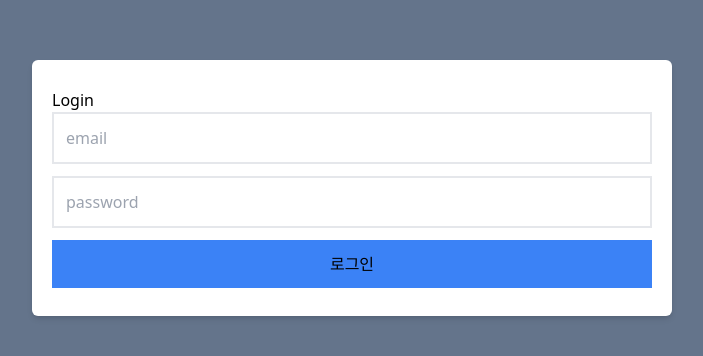
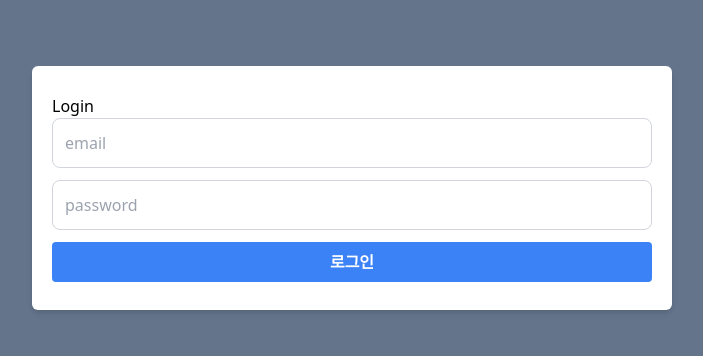
Before and after one commit to tkillman/nuber-eats-frontend, a React (Create React App) app: page / in a window 1280 px wide. Shown: the part 212-568 px from the top of the page, without its empty margins (288-991 px from the left). Built offline with nearby package versions, Linux system fonts and the light colour scheme.

Commit message:
Form Login

```diff
--- a/src/pages/login.tsx
+++ b/src/pages/login.tsx
@@ -1,21 +1,51 @@
+import { useForm } from "react-hook-form";
+
+interface IForm {
+  email?: string;
+  password?: string;
+}
+
 const Login = () => {
+  const {
+    register,
+    getValues,
+    formState: { errors },
+    handleSubmit,
+  } = useForm<IForm>();
+
+  const onSubmit = () => {
+    console.log(getValues());
+  };
+
   return (
     <div className="bg-slate-500 h-screen flex items-center justify-center">
       <div className="flex flex-col bg-white w-full max-w-screen-sm px-5 py-7 rounded-md shadow-md">
         <p>Login</p>
-        <form>
+        <form onSubmit={handleSubmit(onSubmit)}>
           <div className="flex flex-col gap-3">
             <input
+              type="email"
               placeholder="email"
-              name="email"
-              className="flex p-3 border-2 border-solid focus:bg-green-300"
+              className="input"
+              {...register("email", {
+                required: "Email is required",
+              })}
             ></input>
+            {errors.email?.message && (
+              <span className="text-red-600">{errors.email?.message}</span>
+            )}
             <input
+              type="password"
               placeholder="password"
-              name="password"
-              className="flex p-3 border-2 border-solid focus:bg-green-300"
+              className="input"
+              {...register("password", {
+                required: "Email is required",
+              })}
             ></input>
-            <button className="p-3 w-full bg-blue-500">로그인</button>
+            {errors.password?.message && (
+              <span className="text-red-600">{errors.password?.message}</span>
+            )}
+            <button className="button">로그인</button>
           </div>
         </form>
       </div>
--- a/src/styles/styles.css
+++ b/src/styles/styles.css
@@ -545,6 +545,34 @@ video {
   display: none;
 }
 
+.input {
+  border-radius: 0.5rem;
+  border-width: 1px;
+  --tw-border-opacity: 1;
+  border-color: rgb(209 213 219 / var(--tw-border-opacity, 1));
+  --tw-bg-opacity: 1;
+  background-color: rgb(255 255 255 / var(--tw-bg-opacity, 1));
+  padding: 0.75rem;
+}
+
+.button {
+  border-radius: 0.25rem;
+  --tw-bg-opacity: 1;
+  background-color: rgb(59 130 246 / var(--tw-bg-opacity, 1));
+  padding-top: 0.5rem;
+  padding-bottom: 0.5rem;
+  padding-left: 1rem;
+  padding-right: 1rem;
+  font-weight: 700;
+  --tw-text-opacity: 1;
+  color: rgb(255 255 255 / var(--tw-text-opacity, 1));
+}
+
+.button:hover {
+  --tw-bg-opacity: 1;
+  background-color: rgb(29 78 216 / var(--tw-bg-opacity, 1));
+}
+
 .flex {
   display: flex;
 }
@@ -581,19 +609,6 @@ video {
   border-radius: 0.375rem;
 }
 
-.border-2 {
-  border-width: 2px;
-}
-
-.border-solid {
-  border-style: solid;
-}
-
-.bg-blue-500 {
-  --tw-bg-opacity: 1;
-  background-color: rgb(59 130 246 / var(--tw-bg-opacity, 1));
-}
-
 .bg-slate-500 {
   --tw-bg-opacity: 1;
   background-color: rgb(100 116 139 / var(--tw-bg-opacity, 1));
@@ -602,15 +617,6 @@ video {
 .bg-white {
   --tw-bg-opacity: 1;
   background-color: rgb(255 255 255 / var(--tw-bg-opacity, 1));
-}
-
-.p-3 {
-  padding: 0.75rem;
-}
-
-.px-3 {
-  padding-left: 0.75rem;
-  padding-right: 0.75rem;
 }
 
 .px-5 {
@@ -623,13 +629,13 @@ video {
   padding-bottom: 1.75rem;
 }
 
+.text-red-600 {
+  --tw-text-opacity: 1;
+  color: rgb(220 38 38 / var(--tw-text-opacity, 1));
+}
+
 .shadow-md {
   --tw-shadow: 0 4px 6px -1px rgb(0 0 0 / 0.1), 0 2px 4px -2px rgb(0 0 0 / 0.1);
   --tw-shadow-colored: 0 4px 6px -1px var(--tw-shadow-color), 0 2px 4px -2px var(--tw-shadow-color);
   box-shadow: var(--tw-ring-offset-shadow, 0 0 #0000), var(--tw-ring-shadow, 0 0 #0000), var(--tw-shadow);
 }
-
-.focus\:bg-green-300:focus {
-  --tw-bg-opacity: 1;
-  background-color: rgb(134 239 172 / var(--tw-bg-opacity, 1));
-}
--- a/src/styles/tailwind.css
+++ b/src/styles/tailwind.css
@@ -1,3 +1,12 @@
 @tailwind base;
 @tailwind components;
+
+.input {
+  @apply bg-white border border-gray-300 rounded-lg p-3;
+}
+
+.button {
+  @apply bg-blue-500 hover:bg-blue-700 text-white font-bold py-2 px-4 rounded;
+}
+
 @tailwind utilities;
```
